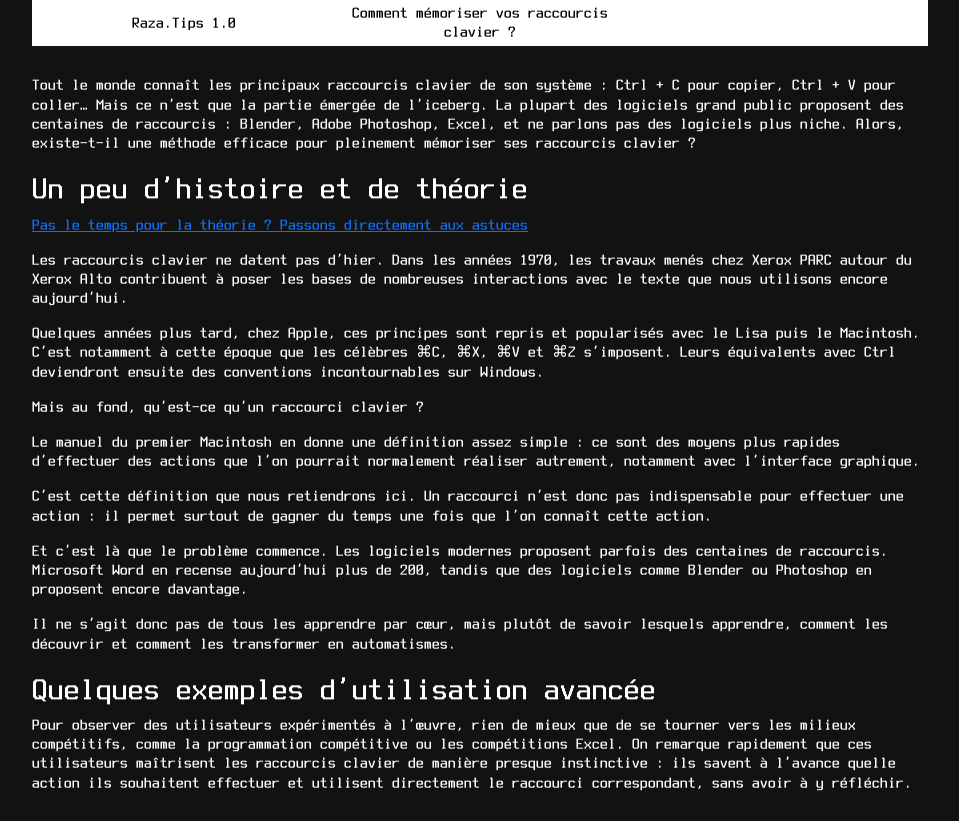
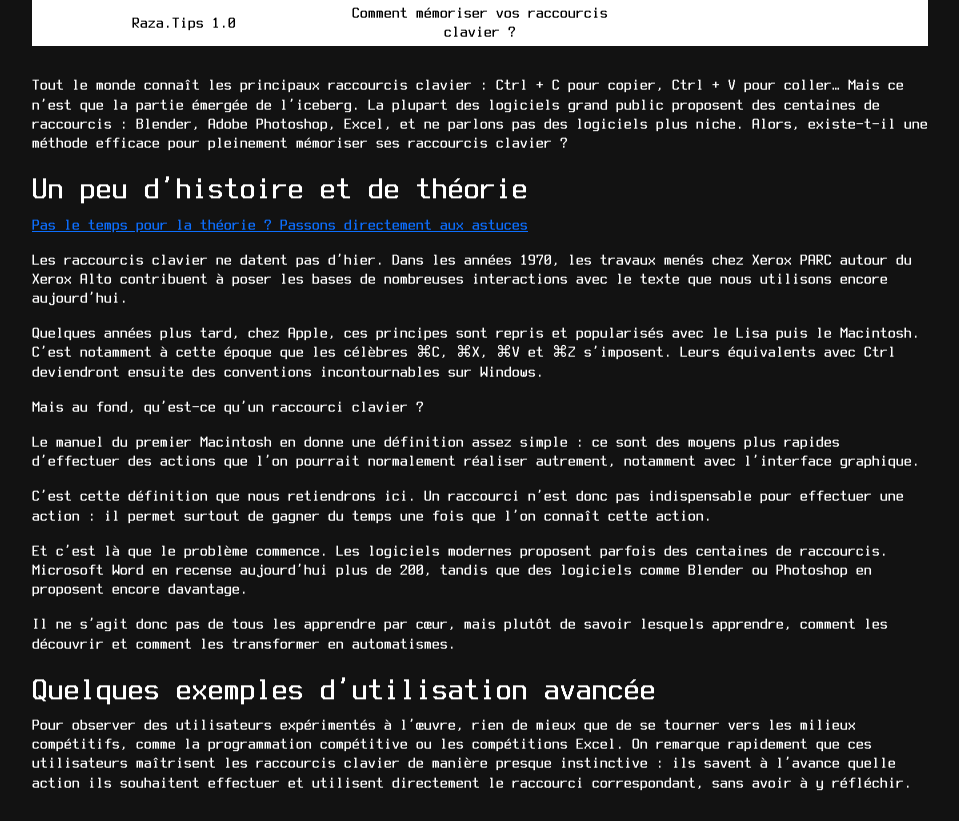
Before and after one commit to Razaaaaaaa/razaaaaaaa.github.io, a Jekyll site: the page built from _posts/2026-08-23-raccourci-clavier.md, in a window 1280 px wide and 900 px high, cut to the strip 0-821 px from the top of the window. Shown: the whole strip, without its empty margins (160-1119 px from the left). Built offline with Jekyll 4.4.1, drawn with Linux system fonts in a browser that asks for light colours.

Commit message:
fix(raccourcis): simplification de la description

```diff
--- a/_posts/2026-08-23-raccourci-clavier.md
+++ b/_posts/2026-08-23-raccourci-clavier.md
@@ -5,7 +5,7 @@ date: 2026-08-18 18:00:00 +0200
 categories: quotidien grand-public
 ---
 
-Tout le monde connaît les principaux raccourcis clavier de son système : Ctrl + C pour copier, Ctrl + V pour coller… Mais ce n’est que la partie émergée de l’iceberg. La plupart des logiciels grand public proposent des centaines de raccourcis : Blender, Adobe Photoshop, Excel, et ne parlons pas des logiciels plus niche. Alors, existe-t-il une méthode efficace pour pleinement mémoriser ses raccourcis clavier ?
+Tout le monde connaît les principaux raccourcis clavier : Ctrl + C pour copier, Ctrl + V pour coller… Mais ce n’est que la partie émergée de l’iceberg. La plupart des logiciels grand public proposent des centaines de raccourcis : Blender, Adobe Photoshop, Excel, et ne parlons pas des logiciels plus niche. Alors, existe-t-il une méthode efficace pour pleinement mémoriser ses raccourcis clavier ?
 
 ## Un peu d'histoire et de théorie
 [Pas le temps pour la théorie ? Passons directement aux astuces](#mes-astuces)
```
